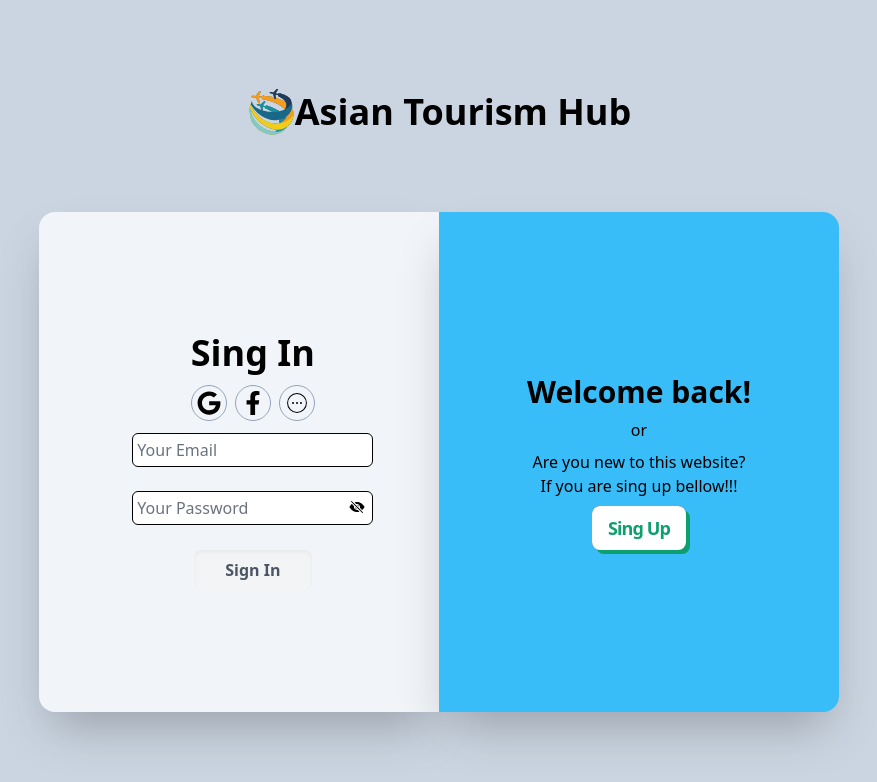
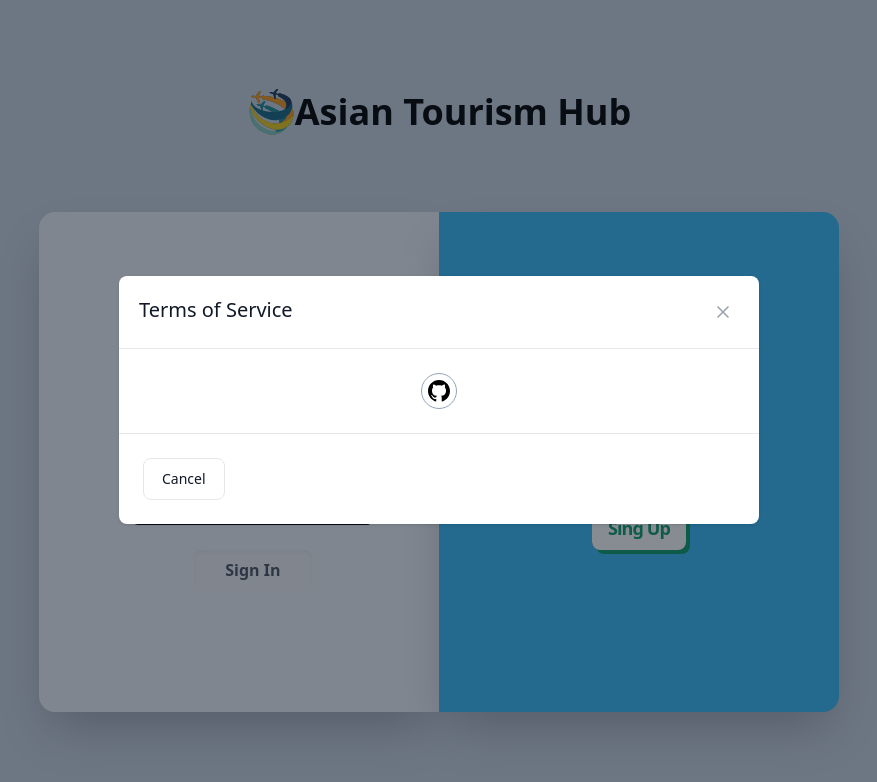
Before and after one commit to Wasib2005/Assignment10-Live-Side, a React (Vite) app: page /Registration in a window 1280 px wide. Both pictures are taken after a click on the button 497 px from the left and 403 px from the top of the page. Shown: the top 782 px of the page, without its empty margins (201-1078 px from the left). Built offline with nearby package versions, Linux system fonts and the light colour scheme; no server answers; what tailwindcss-animated would draw is missing.

Commit message:
Github login added

```diff
--- a/src/Contexts/RegistrationContextProvider.jsx
+++ b/src/Contexts/RegistrationContextProvider.jsx
@@ -4,6 +4,7 @@ import { useEffect, useState } from "react";
 import {
   createUserWithEmailAndPassword,
   FacebookAuthProvider,
+  GithubAuthProvider,
   GoogleAuthProvider,
   onAuthStateChanged,
   sendEmailVerification,
@@ -21,6 +22,7 @@ const RegistrationContextProvider = ({ children }) => {
 
   const googleProvider = new GoogleAuthProvider();
   const facebookProvider = new FacebookAuthProvider();
+  const githubProvider = new GithubAuthProvider();
 
   const updateUserProfile = (update, offToast = true) => {
     updateProfile(auth.currentUser, update)
@@ -120,6 +122,32 @@ const RegistrationContextProvider = ({ children }) => {
       })
       .catch((error) => console.log(error));
   };
+  const githubAuth = () => {
+    signInWithPopup(auth, githubProvider)
+      .then(async (result) => {
+        await fetch(`${import.meta.env.VITE_DATABASE_URL}/createUsers`, {
+          method: "POST",
+          headers: {
+            "Content-Type": "application/json",
+          },
+          body: JSON.stringify({
+            userEmail: result.user.email,
+            userName: result.user.displayName,
+          }),
+        })
+          .then((res) => res.json())
+          .then((data) =>
+            toast.success(`${
+              data.userStatus === "User Created"
+                ? "Thanks for joining with us "
+                : "Welcome back "
+            }
+          ${result.user.displayName || result.user.email}!!!`)
+          )
+          .catch((error) => console.log(error));
+      })
+      .catch((error) => console.log(error));
+  };
 
   const sendVerification = () => {
     sendEmailVerification(auth.currentUser).then(
@@ -149,6 +177,7 @@ const RegistrationContextProvider = ({ children }) => {
     updateUserProfile,
     sendVerification,
     facebookAuth,
+    githubAuth,
   };
   return (
     <RegistrationContext.Provider value={userData}>
--- a/src/Pages/UserLog.jsx
+++ b/src/Pages/UserLog.jsx
@@ -5,12 +5,15 @@ import { IoEye, IoEyeOff } from "react-icons/io5";
 import { Link, Navigate, useLocation } from "react-router-dom";
 import { RegistrationContext } from "../Contexts/RegistrationContext";
 import toast from "react-hot-toast";
+import { Button, Modal } from "flowbite-react";
+import { GrGithub } from "react-icons/gr";
 
 function UserLog() {
   const [singInOn, setSingInOn] = useState(true);
   const [showPassword, setShowPassword] = useState(false);
   const [showPasswordC, setShowPasswordC] = useState(false);
   const [color, setColor] = useState(true);
+  const [openModal, setOpenModal] = useState(false);
   const location = useLocation();
 
   console.log(location);
@@ -20,6 +23,7 @@ function UserLog() {
     singInWithEmailAndPass,
     googleAuth,
     facebookAuth,
+    githubAuth,
     user,
   } = useContext(RegistrationContext);
 
@@ -118,9 +122,31 @@ function UserLog() {
                   >
                     <FaFacebookF />
                   </button>
-                  <button className="w-9 h-9 flex items-center justify-center  border rounded-full border-slate-400 hover:border-none hover:bg-slate-600">
+                  <button
+                    onClick={() => setOpenModal(true)}
+                    className="w-9 h-9 flex items-center justify-center  border rounded-full border-slate-400 hover:border-none hover:bg-slate-600"
+                  >
                     <CiCircleMore />
                   </button>
+                  <Modal
+                    dismissible
+                    show={openModal}
+                    onClose={() => setOpenModal(false)}
+                  >
+                    <Modal.Header>Terms of Service</Modal.Header>
+                    <Modal.Body>
+                      <div className="items-center flex gap-3 text-2xl justify-center">
+                        <button onClick={githubAuth} className="w-9 h-9 flex items-center justify-center  border rounded-full border-slate-400 hover:border-none hover:bg-slate-600">
+                          <GrGithub />
+                        </button>
+                      </div>
+                    </Modal.Body>
+                    <Modal.Footer>
+                      <Button color="gray" onClick={() => setOpenModal(false)}>
+                        Cancel
+                      </Button>
+                    </Modal.Footer>
+                  </Modal>
                 </div>
                 <form
                   onSubmit={handleRegistration}
```
